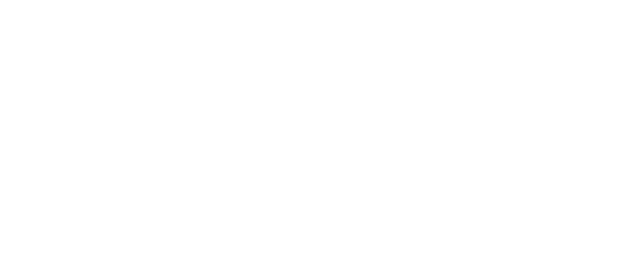
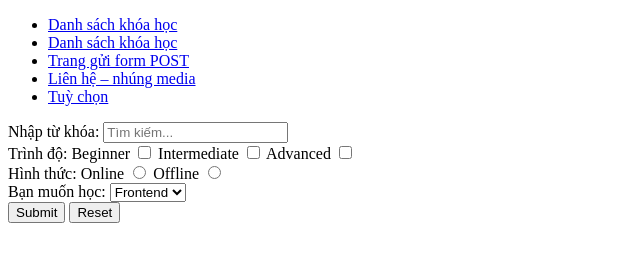
Before and after one commit to bachhxf8-del/F8_K18-HomeWork, a plain HTML site: page BaiTapBuoi6/project-html/pages/lab.html in a window 1280 px wide. Shown: the whole page, without its empty margins (0-640 px from the left). Drawn offline with Linux system fonts and the light colour scheme.

Commit message:
homework 6 lab

```diff
--- a/BaiTapBuoi6/project-html/pages/lab.html
+++ b/BaiTapBuoi6/project-html/pages/lab.html
@@ -1,10 +1,52 @@
-<!DOCTYPE html>
-<html lang="en">
+<!doctype html>
+<html lang="vi">
 <head>
     <meta charset="UTF-8">
-    <title>Title</title>
+    <meta name="viewport"
+          content="width=device-width, user-scalable=no, initial-scale=1.0, maximum-scale=1.0, minimum-scale=1.0">
+    <meta http-equiv="X-UA-Compatible" content="ie=edge">
+    <title>Lab</title>
 </head>
 <body>
+    <ul>
+        <li><a href="../index.html">Danh sách khóa học</a></li>
+        <li><a href="./courses.html">Danh sách khóa học</a></li>
+        <li><a href="./submit.html">Trang gửi form POST</a></li>
+        <li><a href="./contact.html">Liên hệ – nhúng media</a></li>
+        <li><a href="./about.html">Tuỳ chọn</a></li>
+    </ul>
+    <form action="lab.html" method = "GET">
+        <label for="search">Nhập từ khóa: </label>
+        <input id="search" type="text" name="q" placeholder="Tìm kiếm..."><br>
+        <div>
+            <span>Trình độ: </span>
+            <label for="beginner">Beginner</label>
+            <input id="beginner" type="checkbox" value="Beginner" name="level">
+            <label for="intermediate">Intermediate</label>
+            <input id="intermediate" type="checkbox" value="Intermediate" name="level">
+            <label for="advanced">Advanced</label>
+            <input id="advanced" type="checkbox" value="Advanced" name="level">
+        </div>
 
+        <div>
+            <span>Hình thức: </span>
+            <label for="online">Online</label>
+            <input id="online" type="radio" name="mode">
+            <label for="offline">Offline</label>
+            <input id="offline" type="radio" name="mode">
+        </div>
+
+        <div>
+            <label for="major">Bạn muốn học: </label>
+            <select id="major" name="major">
+                <option value="FE">Frontend</option>
+                <option value="BE">Backend</option>
+                <option value="DO">DevOps</option>
+            </select>
+        </div>
+
+        <input type="submit">
+        <input type="reset">
+    </form>
 </body>
 </html>
```
